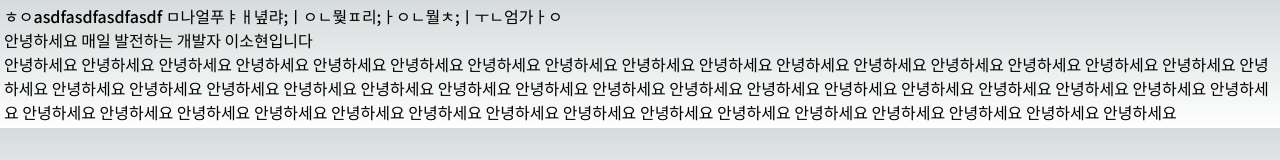
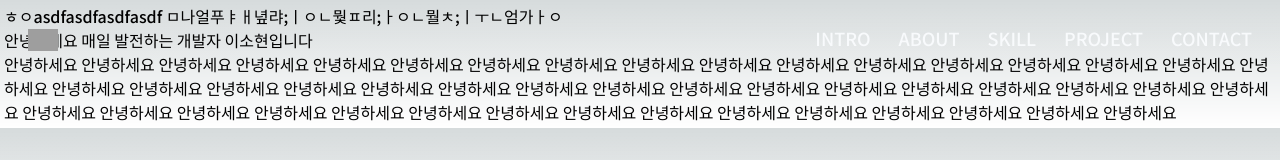
Before and after one commit to HyeonE0103/portfolio, a Next.js app: page / in a window 1280 px wide. Shown: the top 160 px of the page. Built offline with nearby package versions, Linux system fonts and the light colour scheme; grey boxes are pictures that could not be loaded.

Commit message:
design: add header ui

```diff
--- a/src/app/globals.css
+++ b/src/app/globals.css
@@ -17,6 +17,7 @@
 }
 
 body {
+  box-sizing: border-box;
   color: rgb(var(--foreground-rgb));
   background: linear-gradient(
       to bottom,
--- a/src/app/layout.tsx
+++ b/src/app/layout.tsx
@@ -1,6 +1,7 @@
 import type { Metadata } from 'next';
 import { Noto_Sans_KR } from 'next/font/google';
 import './globals.css';
+import { Header } from '@/components/common';
 
 const notoSansKr = Noto_Sans_KR({
   subsets: ['latin'],
@@ -22,7 +23,10 @@ export default function RootLayout({
 }) {
   return (
     <html lang="en">
-      <body className={notoSansKr.className}>{children}</body>
+      <body className={notoSansKr.className}>
+        <Header />
+        {children}
+      </body>
     </html>
   );
 }
--- /dev/null
+++ b/src/components/common/header/index.tsx
@@ -0,0 +1,28 @@
+import Image from 'next/image';
+import React from 'react';
+
+export const Header = () => {
+  const kind = ['INTRO', 'ABOUT', 'SKILL', 'PROJECT', 'CONTACT'];
+  return (
+    <div className="fixed flex h-20 w-screen items-center justify-between px-7">
+      <Image
+        src={
+          'https://res.cloudinary.com/dozkdbzkh/image/upload/v1701953368/portfolio/gy734g0aukkhrxvy7cax.png'
+        }
+        alt="logo"
+        width={30}
+        height={30}
+      />
+      <ul className="flex gap-7 text-slate-50">
+        {kind.map((title, i) => (
+          <li
+            key={i}
+            className="pb-1 text-lg after:duration-250 relative cursor-pointer after:absolute after:bottom-0 after:left-0 after:h-0.5 after:w-0 after:bg-white after:transition-all hover:after:w-full"
+          >
+            {title}
+          </li>
+        ))}
+      </ul>
+    </div>
+  );
+};
--- /dev/null
+++ b/src/components/common/index.ts
@@ -0,0 +1,2 @@
+export * from './header';
+export * from './underButton';
```
Also changed, not shown: src/components/common/header/index.ts (deleted).
